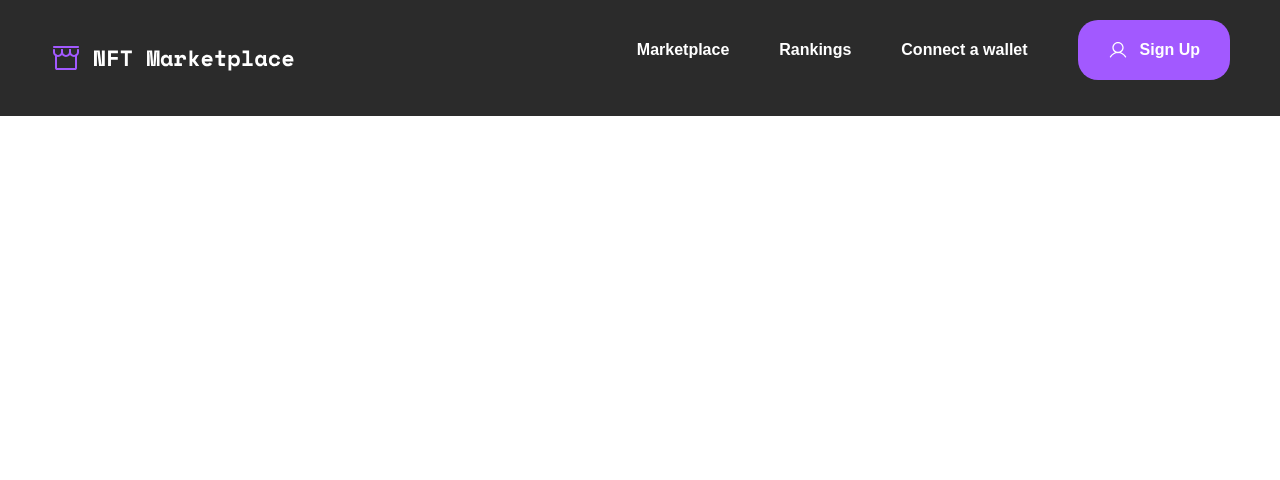
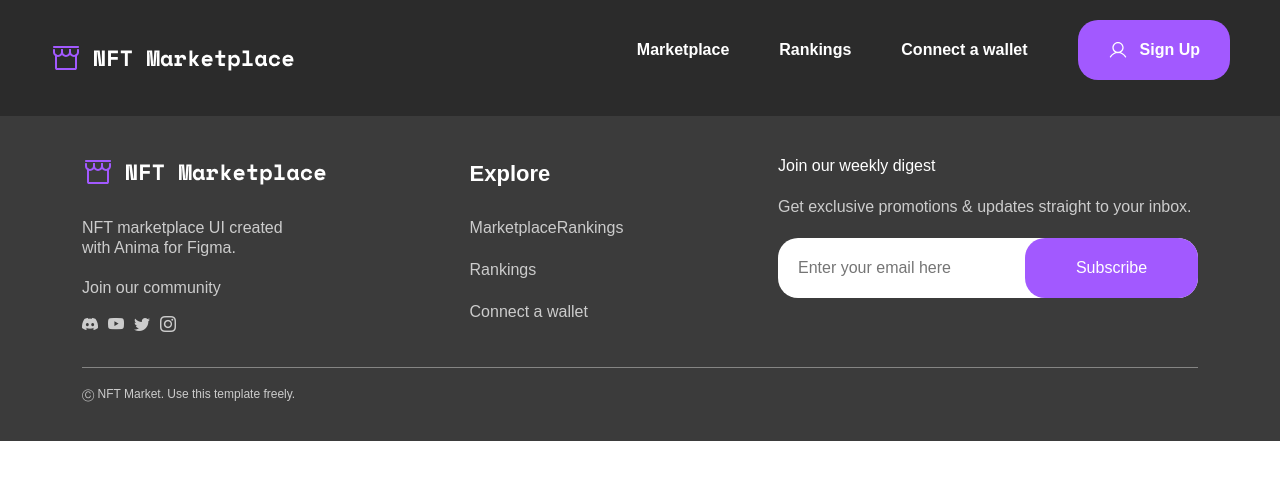
Before and after one commit to Abdurashid-Alisherivich/NFT-Marketplace, a plain HTML site: page Index.html in a window 1280 px wide. Drawn offline with nearby package versions, Linux system fonts and the light colour scheme; a web font is replaced by a local one.

Commit message:
add footer

```diff
--- a/Index.html
+++ b/Index.html
@@ -6,12 +6,18 @@
     <meta http-equiv="X-UA-Compatible" content="IE=edge" />
     <meta name="viewport" content="width=device-width, initial-scale=1.0" />
     <title>NFT MarketPlace</title>
+    <link rel="stylesheet" href="https://cdn.jsdelivr.net/npm/bootstrap-icons@1.10.3/font/bootstrap-icons.css">
     <link rel="icon" href="./images/favicon_logo.ico">
     <link rel="stylesheet" href="css/bootstrap.min.css" />
     <link rel="stylesheet" href="css/main.css" />
 </head>
 
+<!-- body -->
+
 <body>
+
+    <!-- header -->
+
     <header class="home_header">
         <nav class="home_nav">
             <div class="home_logo">
@@ -35,6 +41,60 @@
         </nav>
     </header>
 
+    <!-- footer -->
+
+    <footer class="footer__bg">
+        <div class="footer container d-flex flex-column">
+            <div class="footer__content d-flex flex-column flex-lg-row justify-content-between">
+                <div class="footer__desc">
+                    <img src="./images/logo.svg" alt="img">
+                    <a href="#">
+                        <h4>NFT marketplace UI created with Anima for Figma.</h4>
+                    </a>
+                    <a href="#">
+                        <p>Join our community</p>
+                    </a>
+                    <div class="d-flex">
+                        <a href="#"><i class="bi bi-discord"></i></a>
+                        <a href="#"><i class="bi bi-youtube"></i></a>
+                        <a href="#"><i class="bi bi-twitter"></i></a>
+                        <a href="#"><i class="bi bi-instagram"></i></a>
+                    </div>
+                </div>
+                <div class="footer__links">
+                    <h4>Explore</h4>
+                    <div class="d-flex flex-column">
+                        <a href="#">
+                            <p>MarketplaceRankings</p>
+                        </a>
+                        <a href="#">
+                            <p>Rankings</p>
+                        </a>
+                        <a href="#">
+                            <p>Connect a wallet</p>
+                        </a>
+                    </div>
+                </div>
+                <div class="footer__email">
+                    <h4>Join our weekly digest</h4>
+                    <p>Get exclusive promotions & updates straight to your inbox.</p>
+                    <form class="d-flex flex-column flex-sm-row justify-content-between">
+                        <input type="email" name="email" id="email" required placeholder="Enter your email here">
+                        <button type="submit">Subscribe</button>
+                    </form>
+                </div>
+            </div>
+            <div class="footer__author">
+                <div class="w-100" style="background: #858584; height: 1px;"></div>
+                <a href="#">
+                    <p>Ⓒ NFT Market. Use this template freely.</p>
+                </a>
+            </div>
+        </div>
+    </footer>
+
+    <!-- link of js. don't touch -->
+
     <script src="js/bootstrap.bundle.min.js"></script>
 </body>
 
--- a/scss/_colors.scss
+++ b/scss/_colors.scss
@@ -1,2 +1,8 @@
 $btn_color: #a259ff;
+$btn_text-color: #ffffff;
+//
 $bg_color: #2b2b2b;
+$bg_color-recently: #3B3B3B;
+//
+$text_color-title: #FFFFFF;
+$text_color-footer: #CCCCCC;
--- a/scss/_fonts.scss
+++ b/scss/_fonts.scss
@@ -2,30 +2,40 @@
     font-family: "Work Sans";
     src: url("../fonts/Work_Sans/static/WorkSans-Light.ttf") format("truetype");
     font-weight: 300;
+    font-style: normal;
 }
+
 @font-face {
     font-family: "Work Sans";
     src: url("../fonts/Work_Sans/static/WorkSans-Regular.ttf") format("truetype");
     font-weight: 400;
+    font-style: normal;
 }
+
 @font-face {
     font-family: "Work Sans";
     src: url("../fonts/Work_Sans/static/WorkSans-Medium.ttf") format("truetype");
     font-weight: 500;
+    font-style: normal;
 }
+
 @font-face {
     font-family: "Work Sans";
     src: url("../fonts/Work_Sans/static/WorkSans-SemiBold.ttf") format("truetype");
     font-weight: 600;
+    font-style: normal;
 }
+
 @font-face {
     font-family: "Work Sans";
     src: url("../fonts/Work_Sans/static/WorkSans-Bold.ttf") format("truetype");
     font-weight: 700;
+    font-style: normal;
 }
+
 @font-face {
     font-family: "Work Sans";
-  src: url("../fonts/Work_Sans/static/WorkSans-ExtraBold.ttf")
-    format("truetype");
+    src: url("../fonts/Work_Sans/static/WorkSans-ExtraBold.ttf") format("truetype");
     font-weight: 800;
+    font-style: normal;
 }
--- a/scss/_general.scss
+++ b/scss/_general.scss
@@ -3,15 +3,20 @@
     padding: 0;
     margin: 0;
 }
+
 body {
     font-family: "Work Sans", sans-serif;
 }
+
 ul {
     list-style: none;
 }
+
 a {
     text-decoration: none;
+    color: inherit;
 }
+
 h1,
 h2,
 h3,
--- a/scss/_mixin.scss
+++ b/scss/_mixin.scss
@@ -0,0 +1,6 @@
+@mixin button {
+    background-color: $btn_color;
+    color: $btn_text-color;
+    border-radius: 20px;
+    border: 0;
+}
--- a/scss/blocks/_blocks.scss
+++ b/scss/blocks/_blocks.scss
@@ -1,2 +1,2 @@
-@import "blocks";
+@import "header";
 @import "footer";
--- a/scss/blocks/_footer.scss
+++ b/scss/blocks/_footer.scss
@@ -0,0 +1,115 @@
+.footer__bg {
+    background: $bg_color-recently;
+    padding: 40px 0;
+}
+
+.footer {
+    gap: 30px;
+    line-height: 140%;
+    font-weight: 400;
+    font-size: 16px;
+    color: $text_color-footer;
+    &__desc {
+        max-width: 233px;
+        h4 {
+            margin-top: 30px;
+            font-weight: 400;
+            font-size: 16px;
+        }
+        p {
+            margin-top: 20px;
+        }
+        div {
+            margin-top: 15px;
+            gap: 10px;
+            i {
+                width: 32px;
+                height: 32px;
+            }
+        }
+    }
+    &__links {
+        h4 {
+            font-weight: 700;
+            font-size: 22px;
+            line-height: 160%;
+            color: $text_color-title;
+        }
+        div {
+            margin-top: 25px;
+            gap: 20px;
+        }
+    }
+    &__email {
+        max-width: 420px;
+        h4 {
+            color: $text_color-title;
+            font-weight: 400;
+            font-size: 16px;
+        }
+        p {
+            word-break: break-all;
+            margin-top: 20px;
+        }
+        form {
+            margin-top: 20px;
+            width: 420px;
+            height: 60px;
+            border-radius: 20px;
+            background-color: #ffffff;
+            input {
+                margin: auto 20px;
+                border: none;
+                outline: none;
+                background: none;
+                max-width: 100%;
+            }
+            button {
+                @include button;
+                width: 179px;
+                height: 60px;
+            }
+        }
+    }
+    &__author {
+        p {
+            margin-top: 20px;
+            font-size: 12px;
+            line-height: 110%;
+        }
+    }
+}
+
+@media screen and (max-width: 992px) {
+    .footer {
+        &__links,
+        &__email {
+            margin-top: 30px;
+        }
+    }
+}
+
+@media screen and (max-width: 576px) {
+    .footer {
+        padding: 0 30px;
+        &__email {
+            form {
+                height: auto;
+                width: auto;
+                background: none;
+                gap: 1rem;
+                input {
+                    background-color: #ffffff;
+                    margin: 0;
+                }
+                input,
+                button {
+                    width: 100%;
+                    height: 46px !important;
+                    border-radius: 20px;
+                    padding: 12px 20px;
+                }
+            }
+        }
+    }
+}
```
Also changed, not shown: css/main.css, 1 other file. Lines whose indentation alone changed are shown as unchanged.
